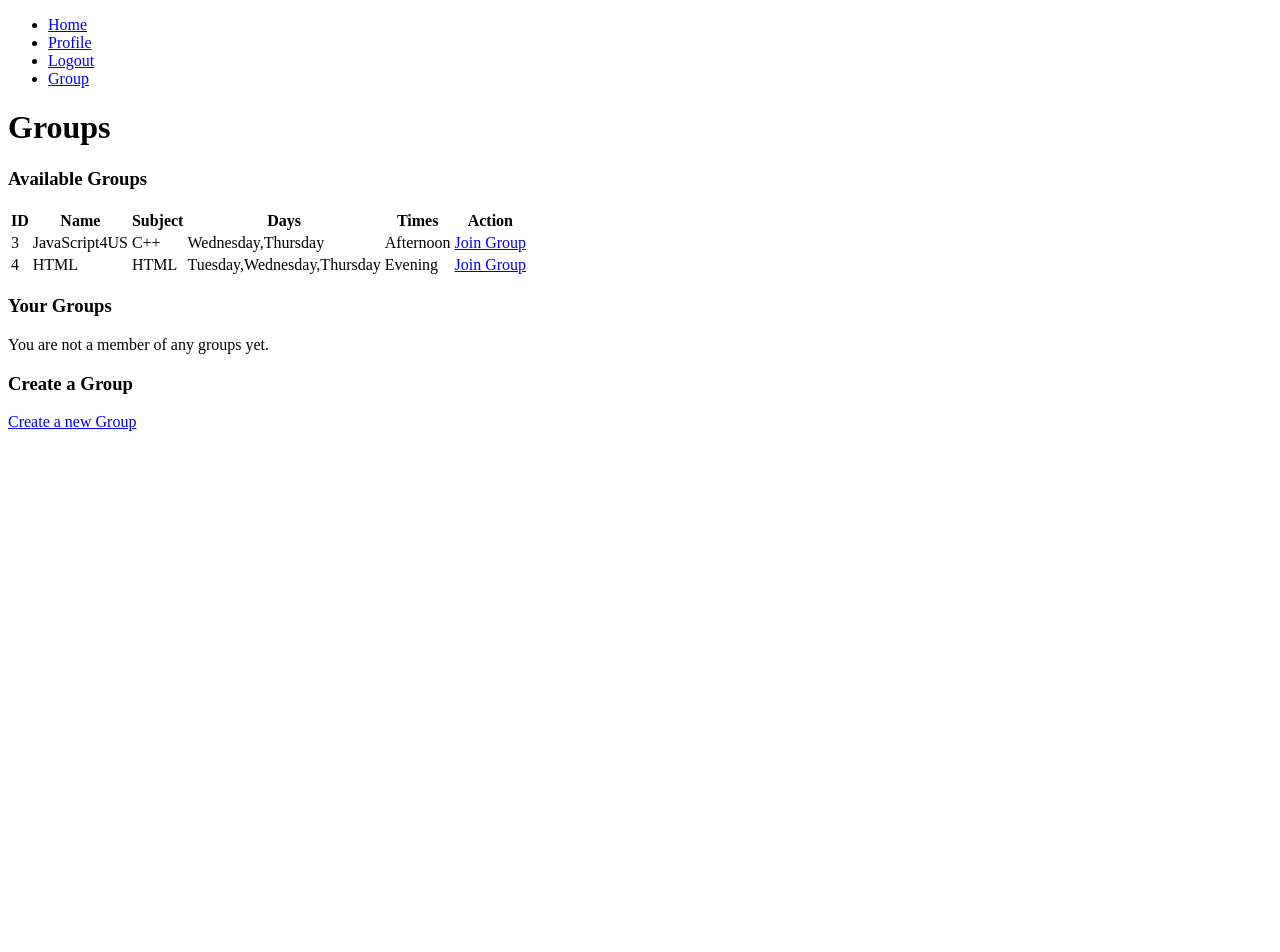
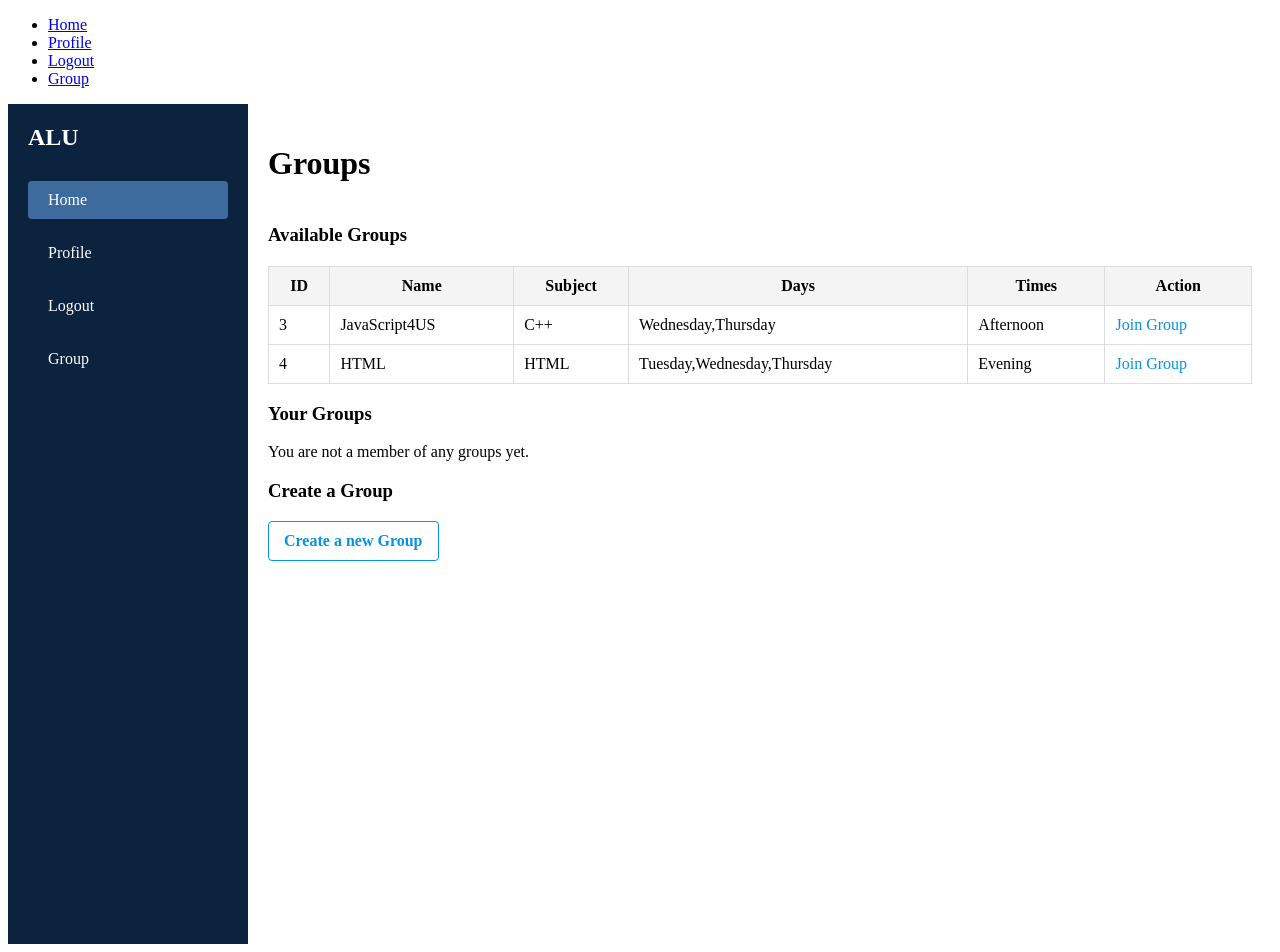
Before and after one commit to N-Ghi/Final-Project-21, a Flask app: page /group in a window 1280 px wide. Before the commit the page ends 431 px from the top, so only its background shows below. Run offline with Flask 3, Linux system fonts and the light colour scheme; a user stored in the database is signed in; data comes from the database, SQL or seed files in the repository.

Commit message:
edited groups.html

```diff
--- a/study/templates/group.html
+++ b/study/templates/group.html
@@ -1,14 +1,28 @@
 {% extends 'navbar.html' %}
 {% block title %}Groups{% endblock %}
 {% block content %}
+<div class="dashboard-container">
+    <nav class="sidebar">
+        <div class="logo">ALU</div>
+        <ul>
+            <li><a href="http://127.0.0.1:5000/dashboard" class="active"><i class="fas fa-home"></i>Home</a></li>
+            <li><a href="http://127.0.0.1:5000/profile/view"><i class="fas fa-user"></i>Profile</a></li>
+            <li><a href="http://127.0.0.1:5000/home"><i class="fas fa-sign-out-alt"></i>Logout</a></li>
+            <li><a href="http://127.0.0.1:5000/group"><i class="fas fa-users"></i>Group</a></li>
+        </ul>
+    </nav>
+
+    <main class="content">
+        <header>
             <h1>Groups</h1>
+        </header>
 
         {% if all_groups|length == 0 %}
             <p>No groups exist yet.</p>
-        <a href="{{ url_for('create_group') }}">Create a Group</a>
+            <a href="{{ url_for('create_group') }}" class="create-group-btn">Create a Group</a>
         {% else %}
             <h3>Available Groups</h3>
-        <table>
+            <table class="group-table">
                 <thead>
                     <tr>
                         <th>ID</th>
@@ -29,9 +43,9 @@
                             <td>{{ group.times }}</td>
                             <td>
                                 {% if group.members|length < 10 %}
-                                <a href="{{ url_for('join_group', group_id=group.id) }}">Join Group</a>
+                                    <a href="{{ url_for('join_group', group_id=group.id) }}" class="action-btn">Join Group</a>
                                 {% else %}
-                                <span>Full</span>
+                                    <span class="full">Full</span>
                                 {% endif %}
                             </td>
                         </tr>
@@ -44,7 +58,7 @@
         {% if user_groups|length == 0 %}
             <p>You are not a member of any groups yet.</p>
         {% else %}
-        <table>
+            <table class="group-table">
                 <thead>
                     <tr>
                         <th>ID</th>
@@ -65,10 +79,10 @@
                             <td>{{ group.times }}</td>
                             <td>
                                 {% if group.creator == current_user.username %}
-                                <a href="{{ url_for('delete_group', group_id=group.id) }}">Delete Group</a>
-                                <a href="{{ url_for('leave_group', group_id=group.id) }}">Leave Group</a>
+                                    <a href="{{ url_for('delete_group', group_id=group.id) }}" class="action-btn">Delete Group</a>
+                                    <a href="{{ url_for('leave_group', group_id=group.id) }}" class="action-btn">Leave Group</a>
                                 {% else %}
-                                <a href="{{ url_for('leave_group', group_id=group.id) }}">Leave Group</a>
+                                    <a href="{{ url_for('leave_group', group_id=group.id) }}" class="action-btn">Leave Group</a>
                                 {% endif %}
                             </td>
                         </tr>
@@ -76,8 +90,95 @@
                 </tbody>
             </table>
         {% endif %}
+
         <h3>Create a Group</h3>
         <div>
-        <a href="{{url_for('create_group')}}">Create a new Group</a>
+            <a href="{{url_for('create_group')}}" class="create-group-btn">Create a new Group</a>
         </div>
+    </main>
+</div>
+
+<style>
+    .dashboard-container {
+        display: flex;
+    }
+    .sidebar {
+        width: 200px;
+        background-color: #0c2340;
+        color: white;
+        height: 100vh;
+        padding: 20px;
+    }
+    .logo {
+        font-size: 24px;
+        font-weight: bold;
+        margin-bottom: 30px;
+    }
+    .sidebar ul {
+        list-style-type: none;
+        padding: 0;
+    }
+    .sidebar li {
+        margin-bottom: 15px;
+    }
+    .sidebar a {
+        color: white;
+        text-decoration: none;
+        display: flex;
+        align-items: center;
+        padding: 10px;
+        border-radius: 4px;
+    }
+    .sidebar a.active {
+        background-color: #3d6b9d;
+    }
+    .sidebar a i {
+        margin-right: 10px;
+    }
+    .content {
+        flex-grow: 1;
+        padding: 20px;
+    }
+    header {
+        display: flex;
+        justify-content: space-between;
+        align-items: center;
+        margin-bottom: 20px;
+    }
+    .group-table {
+        width: 100%;
+        border-collapse: collapse;
+        margin-top: 20px;
+    }
+    .group-table th, .group-table td {
+        border: 1px solid #ddd;
+        padding: 10px;
+    }
+    .group-table th {
+        background-color: #f4f4f4;
+    }
+    .action-btn {
+        color: #0693e3;
+        text-decoration: none;
+    }
+    .action-btn:hover {
+        text-decoration: underline;
+    }
+    .full {
+        color: #d9534f;
+    }
+    .create-group-btn {
+        display: inline-block;
+        color: #0693e3;
+        text-decoration: none;
+        border: 1px solid #0693e3;
+        padding: 10px 15px;
+        border-radius: 4px;
+        font-weight: bold;
+    }
+    .create-group-btn:hover {
+        background-color: #0693e3;
+        color: white;
+    }
+</style>
 {% endblock %}
```
Lines whose indentation alone changed are shown as unchanged.
